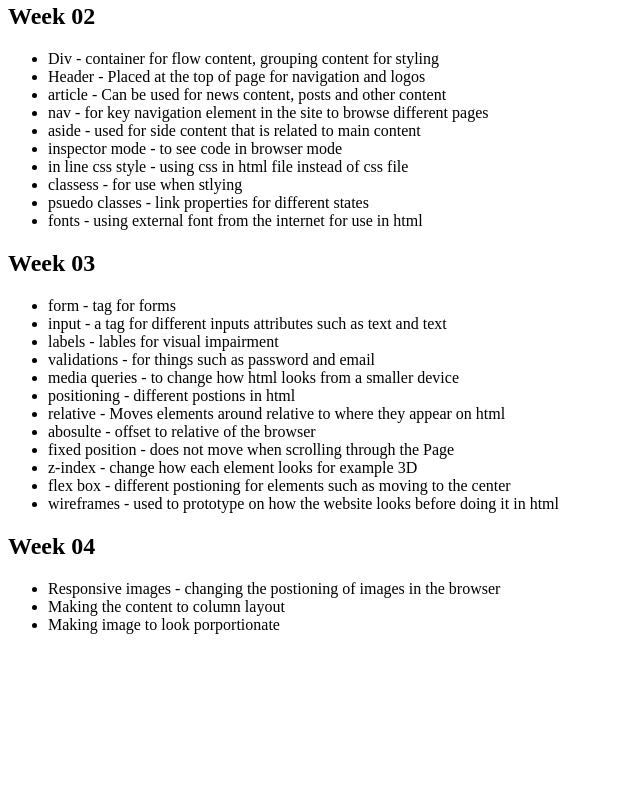
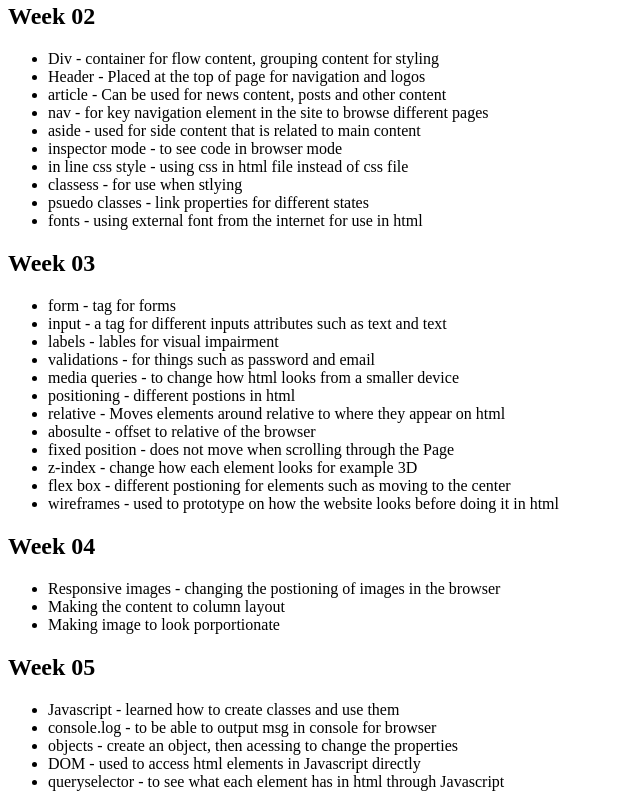
Before and after one commit to mengteck-liew/developmentpage, a plain HTML site: page index.html in a window 1280 px wide. Shown: the part 472-1279 px from the top of the page, without its empty margins (0-640 px from the left). Before the commit the page ends 1122 px from the top, so only its background shows below. Drawn offline with Linux system fonts and the light colour scheme.

Commit message:
Week 05 update

```diff
--- a/index.html
+++ b/index.html
@@ -61,5 +61,13 @@
     <li>Making the content to column layout</li>
     <li>Making image to look porportionate</li>
   </ul>
+  <h2>Week 05</h2>
+  <ul>
+    <li>Javascript - learned how to create classes and use them</li>
+    <li>console.log - to be able to output msg in console for browser</li>
+    <li>objects - create an object, then acessing to change the properties</li>
+    <li>DOM - used to access html elements in Javascript directly</li>
+    <li>queryselector - to see what each element has in html through Javascript</li>
+  </ul>
 </body>
   </html>
```
